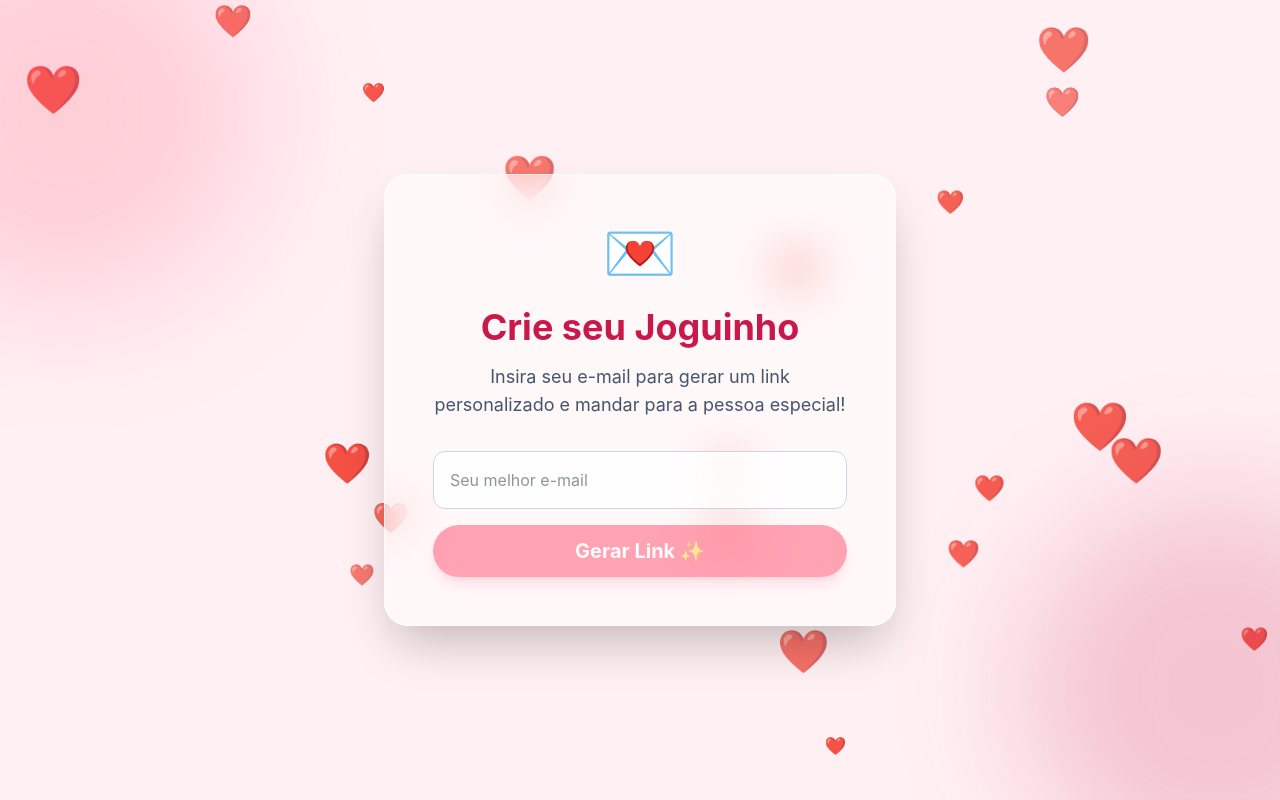
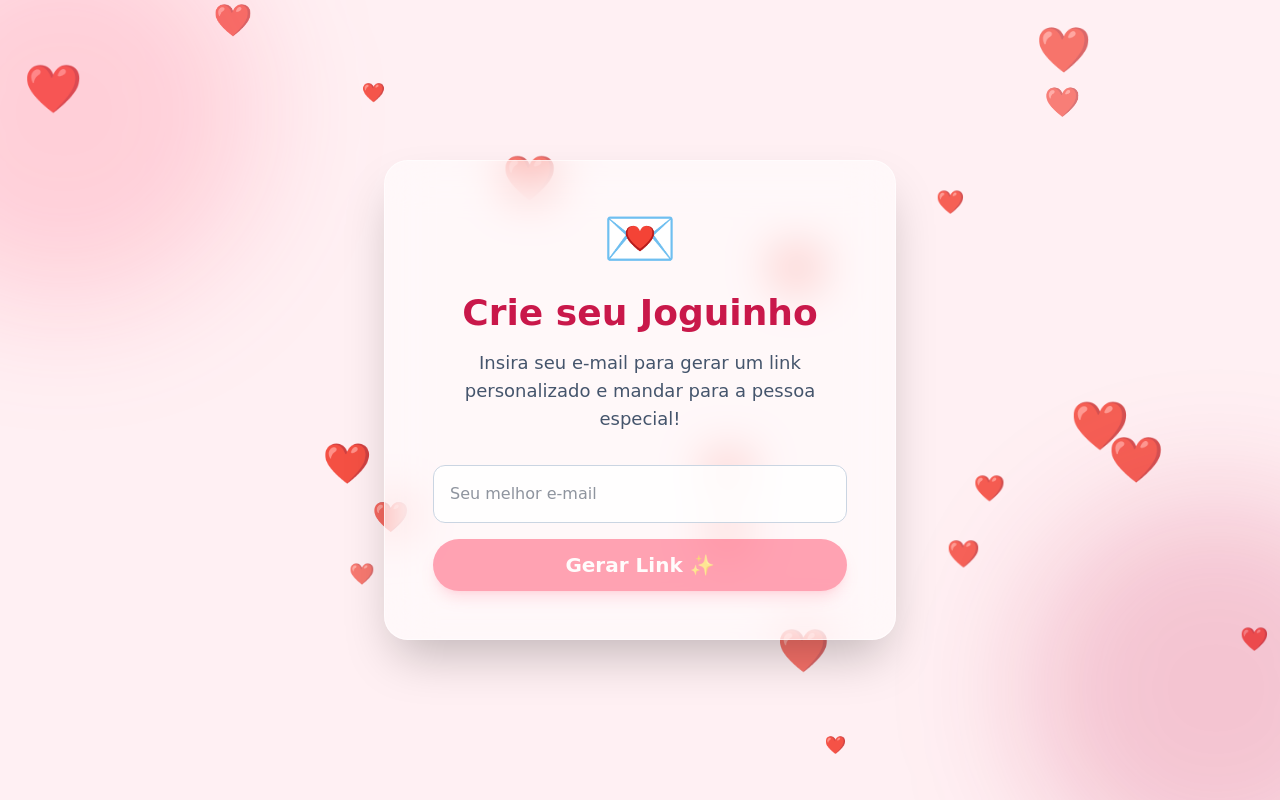
Before and after one commit to dzhumsx/joguinho-do-date, a React (Vite) app: page / in a window 1280 px wide. Built offline with nearby package versions, Linux system fonts and the light colour scheme.

Commit message:
Update font to Comic Sans and simplify README

```diff
--- a/src/index.css
+++ b/src/index.css
@@ -4,7 +4,7 @@
   --color-primary: #ff4d6d;
   --color-secondary: #c9184a;
   --color-background: #fff0f3;
-  --font-sans: "Inter", "Poppins", sans-serif;
+  --font-sans: "Comic Sans MS", "Comic Sans", cursive, sans-serif;
 }
 
 body {
```
Also changed, not shown: 1 other file (tests, documents, lock files or other folders).
